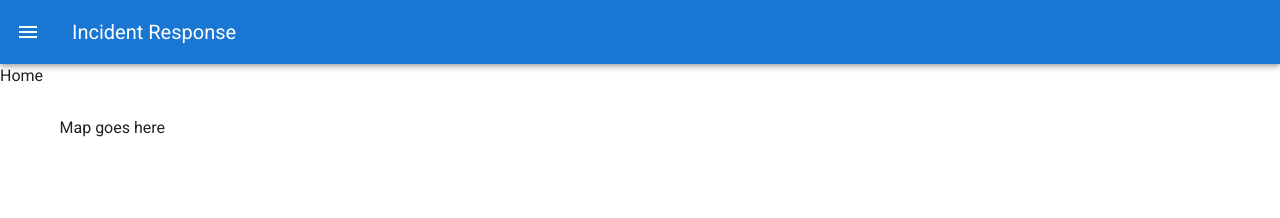
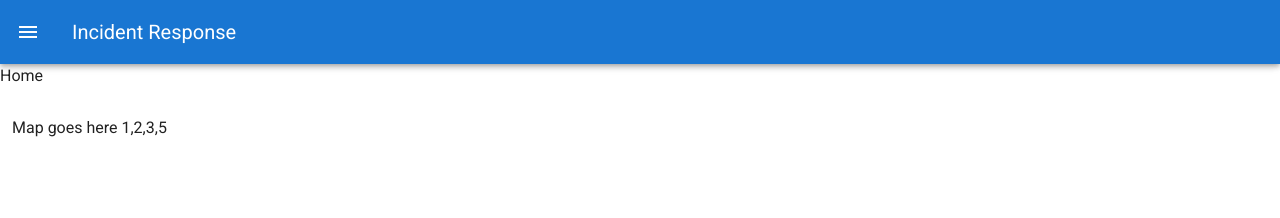
Before and after one commit to aframecode/incident-response, a Vue app in the folder incident-response/client/: page / in a window 1280 px wide. Shown: the top 218 px of the page. Built offline with nearby package versions, Linux system fonts and the light colour scheme.

Commit message:
Adding dep injection and including cessium

```diff
--- a/incident-response/client/package.json
+++ b/incident-response/client/package.json
@@ -10,7 +10,9 @@
     "lint": "vue-cli-service lint"
   },
   "dependencies": {
+    "cesium": "^1.72.0",
     "core-js": "^3.6.5",
+    "lodash": "^4.17.20",
     "vue": "^2.6.11",
     "vue-router": "^3.2.0",
     "vuetify": "^2.2.11",
--- a/incident-response/client/src/components/Map.vue
+++ b/incident-response/client/src/components/Map.vue
@@ -1,14 +1,16 @@
 <template>
-  <v-container>
-    <p>Map goes here</p>
+  <v-container :fluid="true" >
+    <p>Map goes here {{ test }} </p>
   </v-container>
 </template>
 
 <script>
+import { join } from 'lodash';
 export default {
   name: "Map",
 
   data: () => ({
+    test: join([1,2,3,5],',')
   })
 };
 </script>
--- a/incident-response/client/src/router/index.js
+++ b/incident-response/client/src/router/index.js
@@ -8,11 +8,17 @@ const routes = [
   {
     path: "/",
     name: "Home",
-    component: Home
+    component: Home,
+    meta: {
+      title: "Incident Response"
+    }
   },
   {
     path: "/about",
     name: "About",
+    meta: {
+      title: "Incident Response - About"
+    },
     // route level code-splitting
     // this generates a separate chunk (about.[hash].js) for this route
     // which is lazy-loaded when the route is visited.
```
Also changed, not shown: 1 other file (tests, documents, lock files or other folders).
